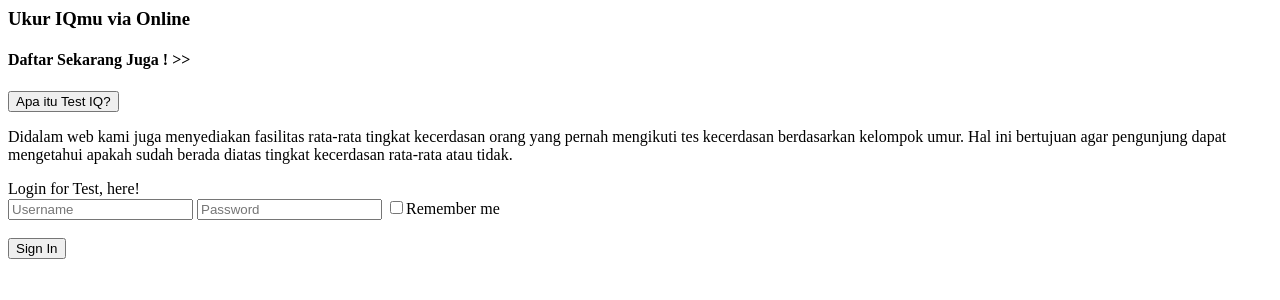
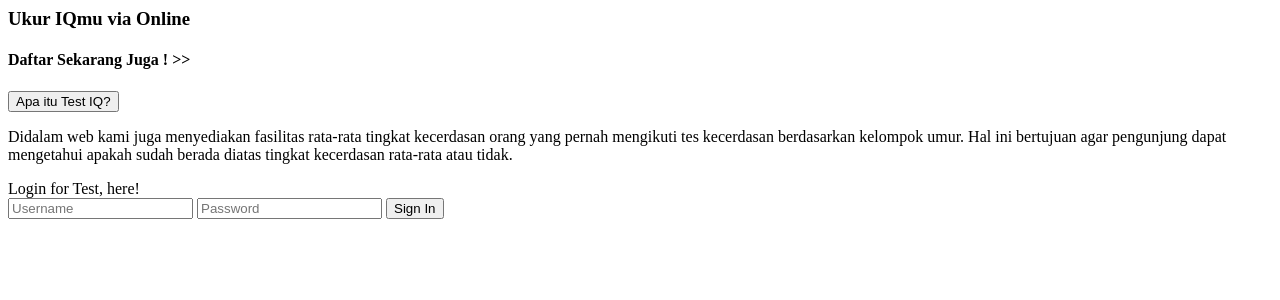
Before and after one commit to dennyseptianto/TestIQonline, a PHP site: page /login.php in a window 1280 px wide. Shown: the top 300 px of the page. Run offline with PHP 8.4, Linux system fonts and the light colour scheme.

Commit message:
login.php

```diff
--- a/login.php
+++ b/login.php
@@ -18,7 +18,7 @@
 								<input  class="mail2" type="text" name="login" value="" placeholder="Username" required onfocus="this.value = '';" onblur="if (this.value == '') {this.value = 'Username';}">
 								<input class="mail2" type="password" name="password" value="" placeholder="Password" required onfocus="this.value = '';" onblur="if (this.value == '') {this.value = 'Password';}">
 
-								<input  type="checkbox">Remember me</input><br/><br/>
+
 								<button type="submit" name="commit" value="Login" class="btn btn-info">Sign In</button>
 
 							</form>
```
